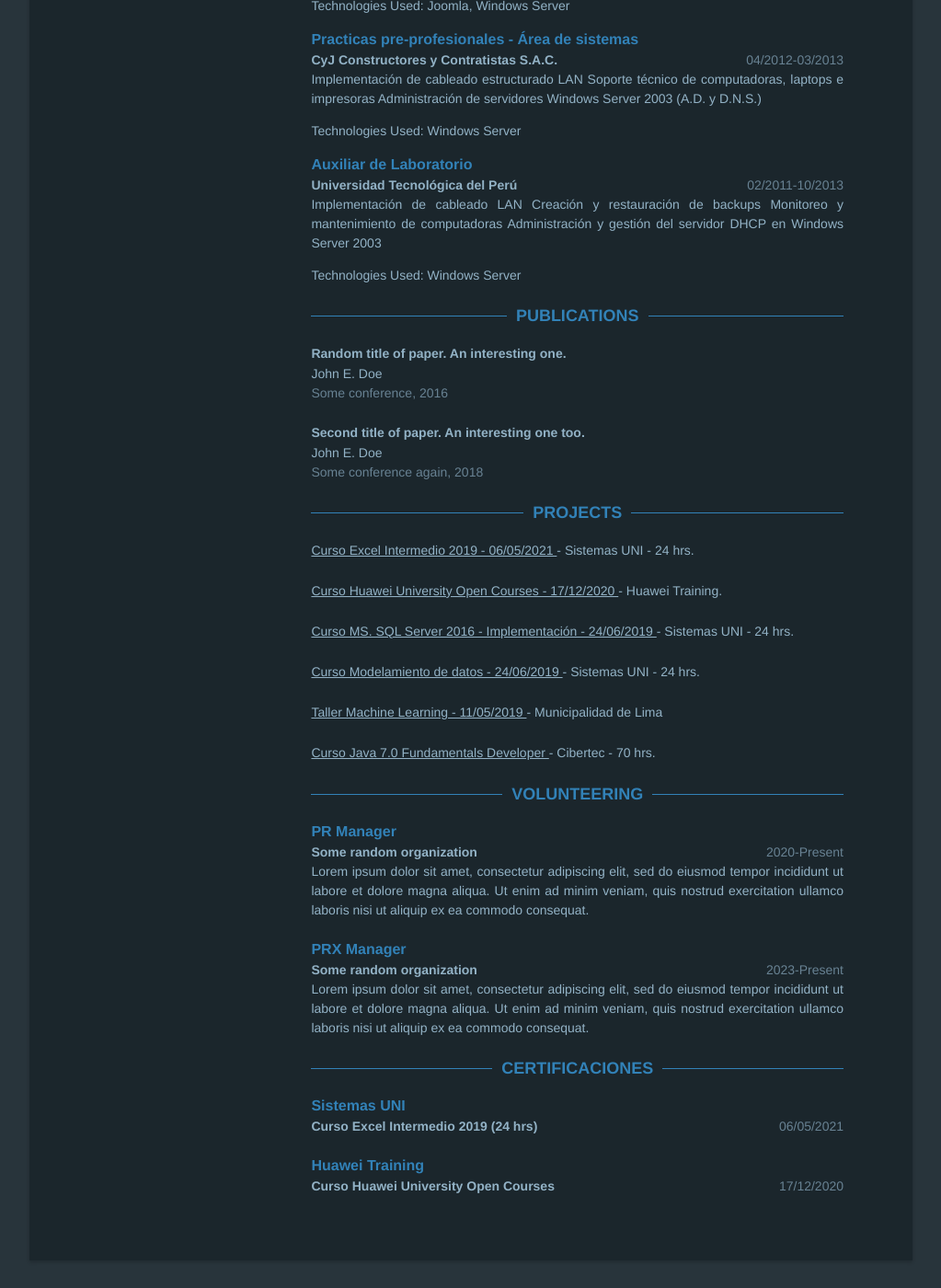
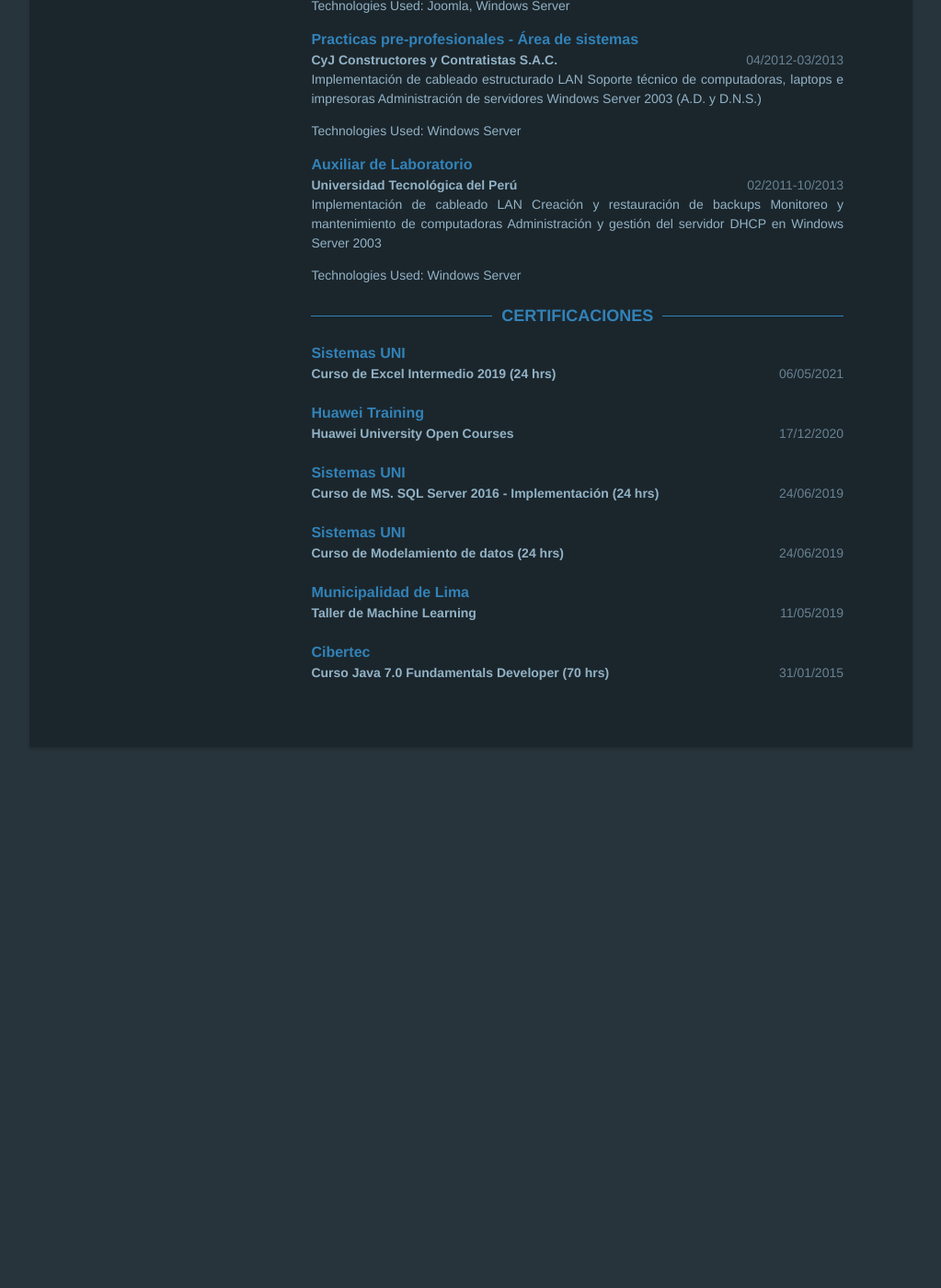
Before and after one commit to diegoaaron/cv, a Jekyll site: the page built from index.html, in a window 1280 px wide and 1400 px high, scrolled down 1353 px. Shown: the whole window at 92% size, without its empty margins (128-1151 px from the left). Built offline with Jekyll 4.4.1, drawn with Linux system fonts in a browser that asks for light colours; after the commit the page ends 2195 px from its top, so only the background shows below that.

Commit message:
update data

```diff
--- a/_data/data.yml
+++ b/_data/data.yml
@@ -146,70 +146,64 @@
     technologies_used: |
       Windows Server
 
-publications:
-  - title: Random title of paper. An interesting one.
-    link: "#"
-    authors: John E. Doe
-    conference: Some conference, 2016
-
-  - title: Second title of paper. An interesting one too.
-    link: "#"
-    authors: John E. Doe
-    conference: Some conference again, 2018
-
-projects:
-  - title: Curso Excel Intermedio 2019 - 06/05/2021
-#    link: #
-    details: |
-      Sistemas UNI - 24 hrs.
-
-  - title: Curso Huawei University Open Courses - 17/12/2020
-#    link: #
-    details: |
-      Huawei Training.
-
-  - title: Curso MS. SQL Server 2016 - Implementación - 24/06/2019
-#    link: #
-    details: |
-      Sistemas UNI - 24 hrs.
-
-  - title: Curso Modelamiento de datos - 24/06/2019
-#    link: #
-    details: |
-      Sistemas UNI - 24 hrs.
-
-  - title: Taller Machine Learning - 11/05/2019
-#    link: #
-    details: |
-      Municipalidad de Lima
-
-  - title: Curso Java 7.0 Fundamentals Developer
-#    link: #
-    details: |
-      Cibertec - 70 hrs.
-# Volunteering
-volunteering:
-  - time: 2020-Present
-    role: PR Manager
-    company: Some random organization
-    details: |
-      Lorem ipsum dolor sit amet, consectetur adipiscing elit, sed do eiusmod
-      tempor incididunt ut labore et dolore magna aliqua. Ut enim ad minim veniam,
-      quis nostrud exercitation ullamco laboris nisi ut aliquip ex ea commodo consequat.
-
-  - time: 2023-Present
-    role: PRX Manager
-    company: Some random organization
-    details: |
-      Lorem ipsum dolor sit amet, consectetur adipiscing elit, sed do eiusmod
-      tempor incididunt ut labore et dolore magna aliqua. Ut enim ad minim veniam,
-      quis nostrud exercitation ullamco laboris nisi ut aliquip ex ea commodo consequat.
-# Certification
+# Certificaciones
 certification:
   - institution: Sistemas UNI
-    name_hours: Curso Excel Intermedio 2019 (24 hrs)
+    name_hours: Curso de Excel Intermedio 2019 (24 hrs)
     time: 06/05/2021
 
   - institution: Huawei Training
-    name_hours: Curso Huawei University Open Courses
+    name_hours: Huawei University Open Courses
     time: 17/12/2020
+
+  - institution: Sistemas UNI
+    name_hours: Curso de MS. SQL Server 2016 - Implementación (24 hrs)
+    time: 24/06/2019
+
+  - institution: Sistemas UNI
+    name_hours: Curso de Modelamiento de datos (24 hrs)
+    time: 24/06/2019
+
+  - institution: Municipalidad de Lima
+    name_hours: Taller de Machine Learning
+    time: 11/05/2019
+
+  - institution: Cibertec
+    name_hours: Curso Java 7.0 Fundamentals Developer (70 hrs)
+    time: 31/01/2015
+
+# Publicaciones
+#publications:
+#  - title: Random title of paper. An interesting one.
+#    link: "#"
+#    authors: John E. Doe
+#    conference: Some conference, 2016
+#
+#  - title: Second title of paper. An interesting one too.
+#    link: "#"
+#    authors: John E. Doe
+#    conference: Some conference again, 2018
+
+# Proyectos
+#projects:
+#  - title: Cool Project
+#    link: #
+#    details: |
+#      Lorem ipsum dolor sit amet, consectetur adipiscing elit, sed do eiusmod
+#      tempor incididunt ut labore et dolore magna aliqua.
+#
+#  - title: Cool Project
+#    link: #
+#    details: |
+#      Lorem ipsum dolor sit amet, consectetur adipiscing elit, sed do eiusmod
+#      tempor incididunt ut labore et dolore magna aliqua.
+
+# Voluntariado
+#volunteering:
+#  - time: 2020-Present
+#    role: PR Manager
+#    company: Some random organization
+#    details: |
+#      Lorem ipsum dolor sit amet, consectetur adipiscing elit, sed do eiusmod
+#      tempor incididunt ut labore et dolore magna aliqua. Ut enim ad minim veniam,
+#      quis nostrud exercitation ullamco laboris nisi ut aliquip ex ea commodo consequat.
```
